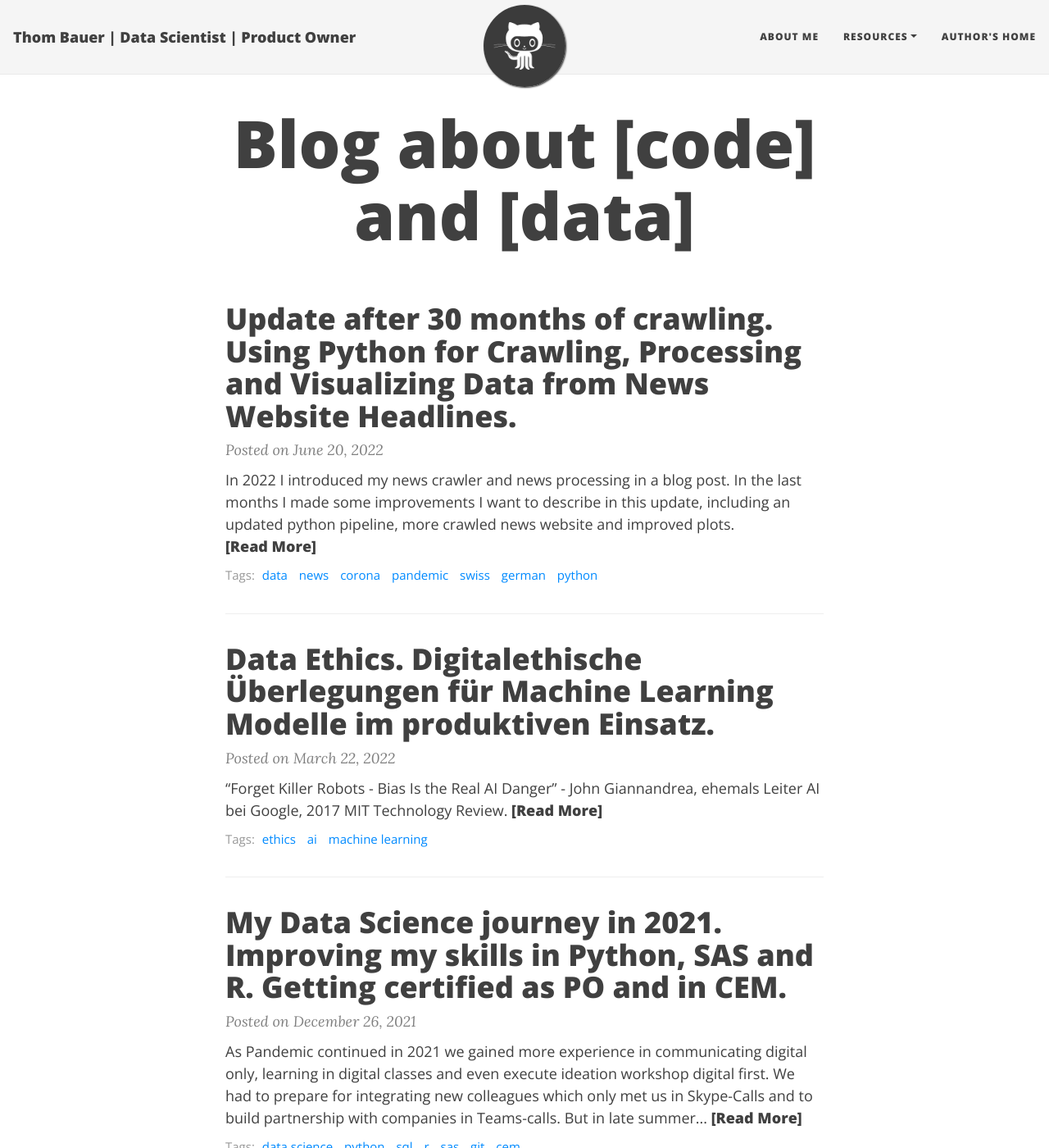
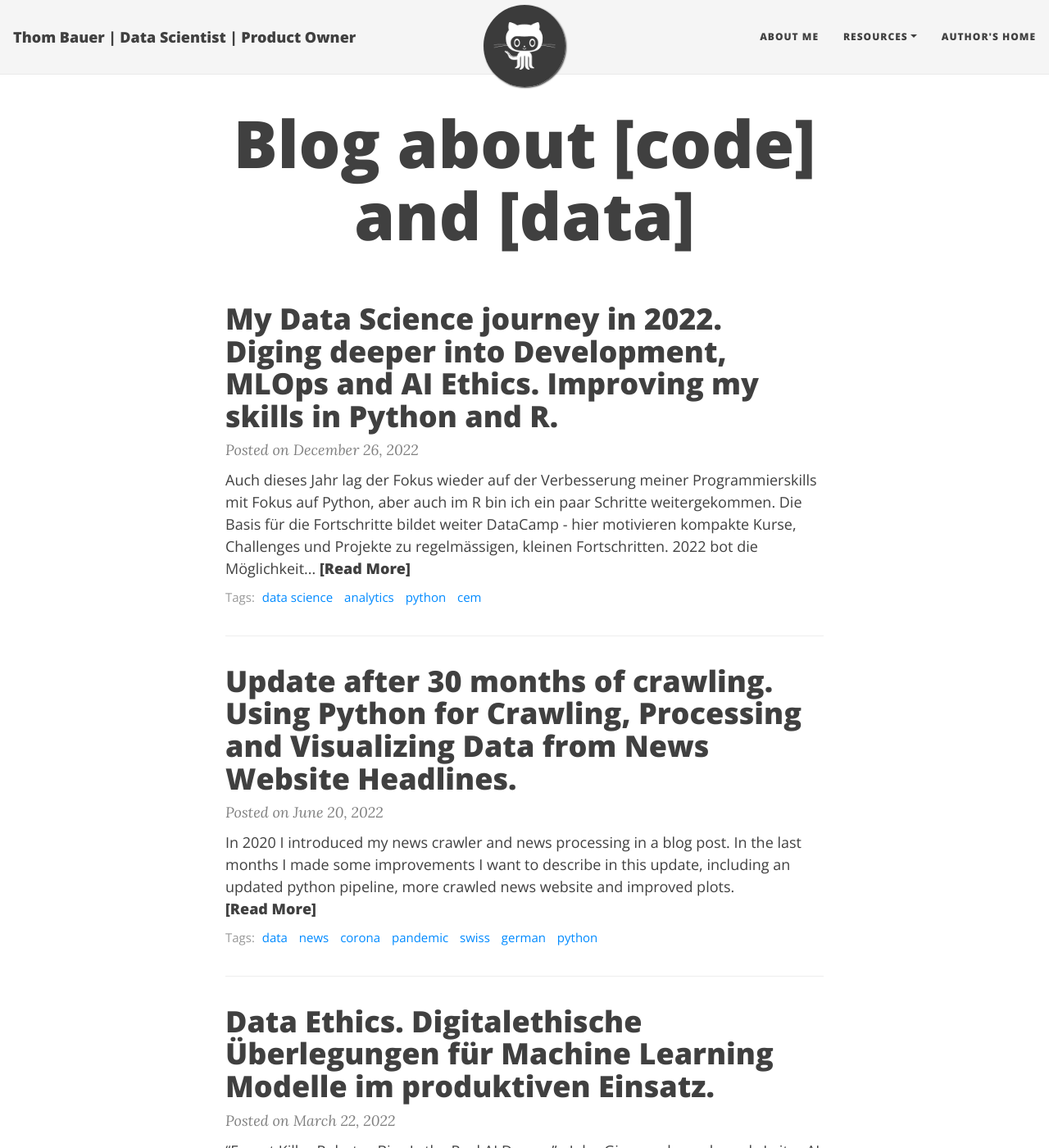
Before and after one commit to thombauer/thombauer.github.io, a Jekyll site: the page built from index.html, in a window 1280 px wide and 1400 px high. Shown: the whole window at 82% size. Built offline with Jekyll 4.4.1, drawn with Linux system fonts in a browser that asks for light colours; nearby versions of some CDN libraries; the list of posts is cut into pages by our own code; some of the changed lines change nothing that is shown; some of the changed text lies outside the part shown.

Commit message:
resume year

```diff
--- a/_posts/2022-06-20-papers_news_processing.md
+++ b/_posts/2022-06-20-papers_news_processing.md
@@ -5,7 +5,7 @@ cover-img: /assets/img/news_web.jpg
 tags: [data, news, corona, pandemic, swiss, german, python]
 ---
 
-In 2022 I introduced my news crawler and news processing in a [blog post](https://thombauer.github.io/2020-10-15-srf_news_processing/). In the last months I made some improvements I want to describe in this update, including an updated python pipeline, more crawled news website and improved plots.
+In 2020 I introduced my news crawler and news processing in a [blog post](https://thombauer.github.io/2020-10-15-srf_news_processing/). In the last months I made some improvements I want to describe in this update, including an updated python pipeline, more crawled news website and improved plots.
 
 Title Image by: <a href="https://unsplash.com/@freegraphictoday?utm_source=unsplash&utm_medium=referral&utm_content=creditCopyText">AbsolutVision</a> on <a href="https://unsplash.com/s/photos/news?utm_source=unsplash&utm_medium=referral&utm_content=creditCopyText">Unsplash</a>
 
--- /dev/null
+++ b/_posts/2022-12-26-never_stop_learning.md
@@ -0,0 +1,39 @@
+---
+layout: post
+title: My Data Science journey in 2022. Diging deeper into Development, MLOps and AI Ethics. Improving my skills in Python and R.
+cover-img: /assets/img/coding.jpg
+tags: [data science, analytics, python, cem]
+---
+
+Auch dieses Jahr lag der Fokus wieder auf der Verbesserung meiner Programmierskills mit Fokus auf Python, aber auch im R bin ich ein paar Schritte weitergekommen. Die Basis für die Fortschritte bildet weiter DataCamp - hier motivieren kompakte Kurse, Challenges und Projekte zu regelmässigen, kleinen Fortschritten. 2022 bot die Möglichkeit wieder vor Ort an Konferenzen teilzunehmen - vor allem die 9. Swiss Conference on Data Science [SDS2022](https://www.sds2022.ch) in Luzern und Zürich bot viele Möglichkeiten für Austausch und neue Kontakte. Aber auch die Jahrestagung des Instituts für Versicherungswirtschaft an der HSG mit Schwerpunkt KI Ethik [I.VW2022](https://www.ivw.unisg.ch/de/events/save-the-date-i-vw-jahrestagung-ethical-ai-in-der-assekuranz/) brachte viele Einblicke in die Prozesse und Fortschritte führender Versicherungsunternehmen. Daneben konnte ich im Sommer auch endlich selbst wieder vor Ort auf einer internationalen Konferenz zu Machine Learning Themen sprechen. Aber auch innerhalb der Suva boten sich zahlreiche Möglichkeiten zu Analyticsthemen und KI-Ethik zu sprechen. In diesem Blog-Post will ich wie jedes Jahr kurz reflektieren, welche zentralen Entwicklungsschritte ich auf meiner Data Science Reise machen konnte.
+
+Title Image by: <span><a href="https://unsplash.com/@markusspiske?utm_source=unsplash&amp;utm_medium=referral&amp;utm_content=creditCopyText">Markus Spiske</a> on <a href="https://unsplash.com/s/photos/database?utm_source=unsplash&amp;utm_medium=referral&amp;utm_content=creditCopyText">Unsplash</a></span>
+
+![code](/assets/img/code_1.jpg)
+<span>Photo by <a href="https://unsplash.com/es/@arget?utm_source=unsplash&utm_medium=referral&utm_content=creditCopyText">Arget</a> on <a href="https://unsplash.com/s/photos/hacking?utm_source=unsplash&utm_medium=referral&utm_content=creditCopyText">Unsplash</a></span>
+
+
+## Python
+
+Für mein Team haben wir seit diesem Jahr einen Zugang zu [datacamp.com](https://www.datacamp.com). Mit kompakten Kurses, regelmässigen Challenges und Anwenderprojekten konnte ich auch dieses Jahr permanent dazulernen, mit MLOps-Themen haben mich vorrangig beschäftigt. Wichtig waren mir hier Software Engineering mit Python, objekt-orientiertes Programmieren und effizienter Code. Meine Grundlagen zu MLOps konnte ich mit dem grossartigen [IntroducingMLOOps](https://www.oreilly.com/library/view/introducing-mlops/9781492083283/) von Mark Treveil und dem Dataiku Team festigen. Hier finde ich vor allem wichtige Einblicke in zentrale Abläufe, Rollen und die unbedingte Wichtigkeit von definierter und befolgter Struktur als Basis zur Skalierung von Machine Learning Algorithmen in Prozessen und Organisationen. Diese Insights haben uns schon jetzt geholfen, die Struktur unseres eigenen Entwicklungsteams zu schärfen und die nächsten Anpassungen für 2023 vorzubereiten. Vor allem im Zusammenspiel mit Scrum und den zentralen Artefakten lässt sich DevOps auf Machine Learning Themen erweitern. Möglichst automatische Buildprozesse, Iterationen, Versionierung des Codes und der Daten sowie kontinuierliches Deployment, Monitoring und Testing bilden die Grundlage um Machine Learning use cases sicher und effizient zu skalieren.
+Mein eigenes kleines Projekt rund um die Nachrichtenportale srf.ch, tagesanzeiger.ch und tagesschau.de habe ich auch in 2022 erweitert [news processing project](https://thombauer.github.io/2022-06-20-srf_news_processing/). Die Datenbasis enthält nunmehr über 3 Jahre Schlagzeilen und deckt damit einschneidende Ereignisse wie den Beginn und Verlauf der Coronapandemie oder das Aufflammen des Krieges in der Ukraine ab. Neben den technischen Fortschritten des crawling-Services und in der grafischen Darstellung ist es vor allem der internationale Vergleich der Nachrichtenpublikationen, der im längeren Zeitverlauf sehr spannend ist. Einzelne Themen kommen und gehen, allerdings gibt es bedeutsame Unterschiede welches Gewicht die Websites den einzelnen Ereignissen einräumen und vor allem wie lang sie diese Aufmerksamkeit aufrechterhalten. Die Corona-Pandemie verdrängte lange alle anderen Themen in den Randbereich, der Ukrainekrieg hingegen taugt den Nachrichtenseiten hingegen nicht zur monothematischen Dominanz.
+
+![CEM](/assets/img/design_thinking_1.jpg)
+Photo by <a href="https://unsplash.com/@karlsolano?utm_source=unsplash&utm_medium=referral&utm_content=creditCopyText">Karl Solano</a> on <a href="https://unsplash.com/s/photos/design-thinking?utm_source=unsplash&utm_medium=referral&utm_content=creditCopyText">Unsplash</a>
+
+
+## Design Thinking Certification
+
+Eine wichtige Erkenntnis kommt mir in Workshops und vor allem in den Communities zum Design Thinking immer wieder: wie wenig Entwickler und Coder in diese Themen eingebunden werden, wie wenig sich Softwareentwickler an den Diskussionen und dem Austausch beteiligen. Ich hoffe, das ist in anderen Industrien anders, für die Versicherungsbranche bestätigt sich das mehr oder weniger bei jedem Event. Der direkte Einbezug des Kunden endet allerdings nicht bei der Ideation, Ideenfindung oder nach dem Prototyp oder MVP. Customer Feedback muss in die Applikationen eingebaut werden, es muss automatisiert erzeugt und wieder in den Entwicklungsprozess zurückfliessen. Nur so lassen sich die Auswirkungen von Änderungen wirklich evaluieren, nur so kann die Applikation entlang der Kundenbedürfnisse weiterentwickelt und erfolgreich betrieben werden. Feedback zu Apllikationen ist nicht Aufgabe interner oder externer Marktforschung sondern des Product-Teams jeder Applikation.
+Durch meinen Hintergrund in der Marktforschungsindustrie beschäftigen mich diese Themen seit Beginn meines erstes Jobs, allerdings drehen sich auch hier die Entwicklungen wirklich schnell. Im Herbst konnte ich an der Hochschule Luzern einen Customer Experience Management Lehrgang bei Hannes Felber und Isa Hauser abschliessen, der mich vor allem im Bereich des Prototyping und bei strukturierten Interviews wirklich voran gebracht hat. Es ist essentiell immer am Thema dran zu bleiben, sich auszutauschen und bei allen Entwicklungen und Produkten Design Thinking einfliessen zu lassen. Die beiden Publikationen [DesignThinkingPlaybook](https://www.design-thinking-playbook.com) und [DesignThinkingToolbook](https://www.dt-toolbook.com) bieten mir dafür einen täglich nutzbaren Werkzeugkasten.
+
+
+## KI Ethik
+
+"Forget Killer Robots - Bias Is the Real AI Danger". Mit diesem Zitat lässt sich die Diskussion um die Gefahren von künstlicher Intelligenz sehr gut zusammenfassen. Ich meinem [blogpost](https://thombauer.github.io/2022-03-22-data_ethics/) habe ich im Frühjahr den Stand der Debatte versucht zu skizzieren. Entscheidend zum heutigen Zeitpunkt ist vor allem, dass die Debatte in Wissenschaft und Gesetzgebung angekommen ist, bei den Verantwortlichen in vielen Unternehmen hingegen nicht. Grosse Player leisten sich Chief Ethicists und grosse Teams, die zum Thema forschen (die dann allerdings - wie bei Twitter geschehen - auch als erste einer Entlassungswelle zu Opfer fallen) - kleinere und nicht genuin digital basierte Unternehmen stehen hier meist noch ganz am Anfang. Sie laufen Gefahr von den unentdeckten oder unreflektierten Problemen ihrer eigenen Algorithmen und Geschäftsmodelle und den neu entstehenden regulatorischen Anforderungen "überrascht" zu werden. Gerade die Möglichkeiten von DIY-KI, LLMs und die technisch immer weniger komplexe Integration kompletter KI-Algorithmus-Bausteine in die Geschäftsprozesse vieler Unternehmen hat grosses Potential für die Erkenntnis, dass es dann doch so einfach war, wie von den einschlägigen Cloud-Anbietern versprochen. Garbage in - Garbage out kann mit Bias in - Bias out für Modelle maschinellen Lernens erweitert werden.
+
+## Zusammenfassung
+
+Auch dieses Jahr hat mich auf meiner Data Science Journey wieder einen Schritt vorangebracht. Vor allem die Themen KI-Ethik und MLOps werden mich ganz sicher im nächsten Jahr noch viel intensiver beschäftigen als in diesem Jahr. Interessanter Austausch auf einschlägigen Konferenzen wird ganz sicher wieder Raum finden genau wie die Verfeinerung meiner Coding-Skills.
+
+***Thank you, and a happy new year everyone!***
```
Also changed, not shown: assets/img/code_1.jpg (added), assets/img/design_thinking_1.jpg (added).
